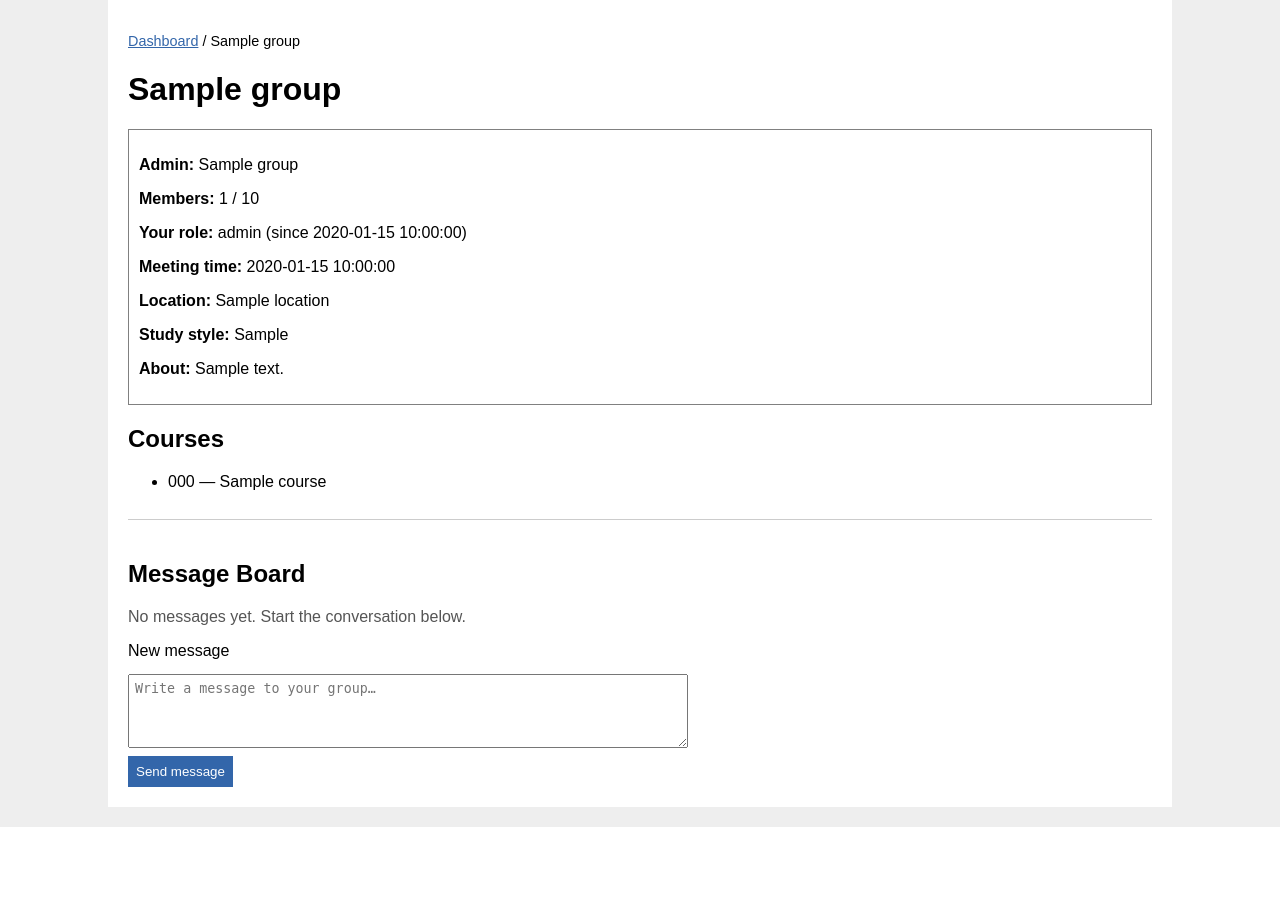
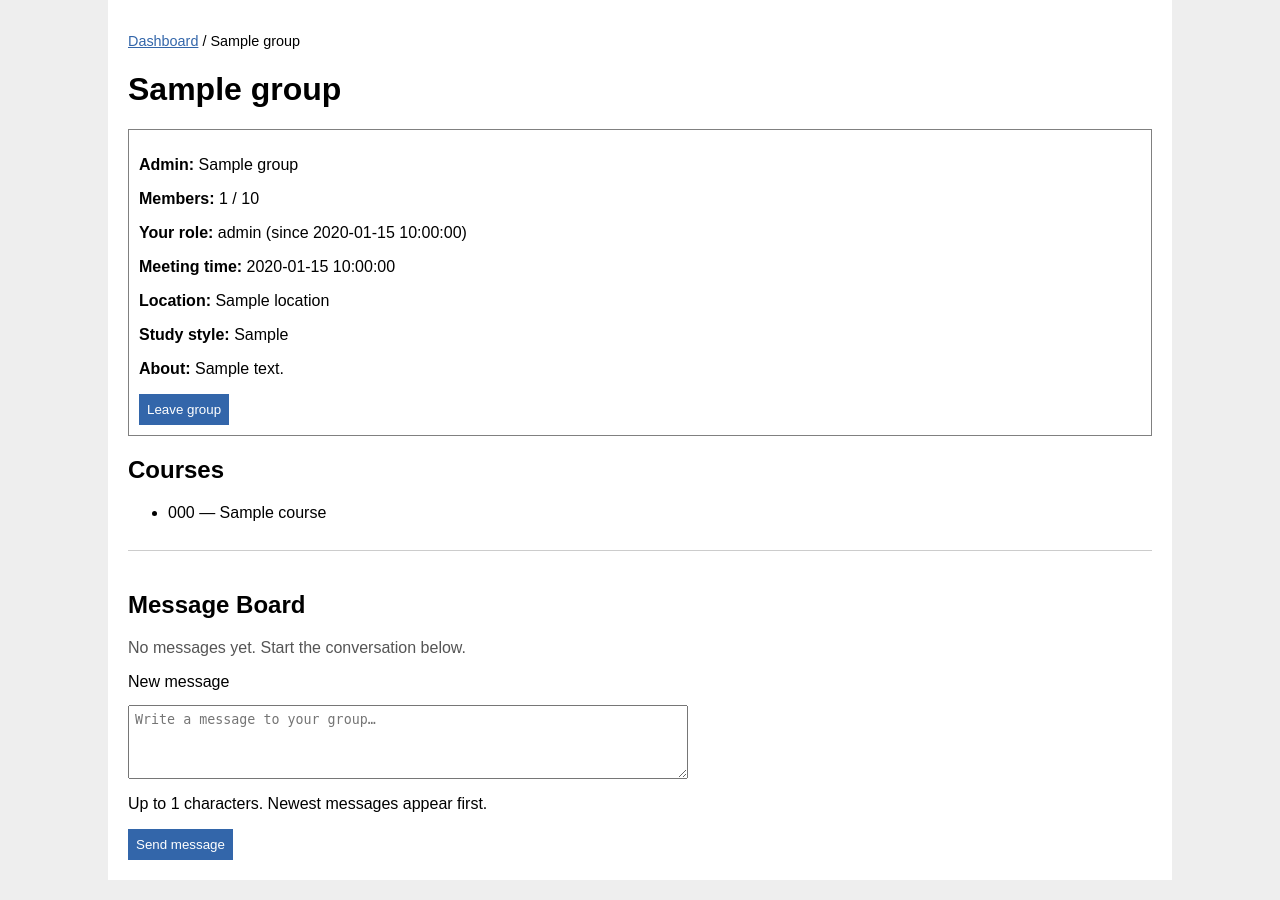
Before and after one commit to daniu98/StudyBuddy, a Flask app: template templates/group_detail.html in a window 1280 px wide. Shown: the part 87-987 px from the top of the page. Before the commit the page ends 914 px from the top, so only its background shows below. Run offline with Flask 3, Linux system fonts and the light colour scheme; the template is opened without the code that fills it: most values are stand-ins (such as "Sample title", 1, 10 or a date in 2020).

Commit message:
Add leave group control and message length limit on detail page

```diff
--- a/templates/group_detail.html
+++ b/templates/group_detail.html
@@ -20,6 +20,9 @@
     {% if group.description %}
         <p><strong>About:</strong> {{ group.description }}</p>
     {% endif %}
+    <form class="group-action-form" method="post" action="{{ url_for('leave_group', group_id=group.id) }}">
+        <button type="submit" class="button-secondary">Leave group</button>
+    </form>
 </section>
 
 {% if courses %}
@@ -52,7 +55,8 @@
 
     <form method="post" class="form message-form" action="{{ url_for('group_detail', group_id=group.id) }}">
         <label for="body">New message</label>
-        <textarea id="body" name="body" rows="4" required placeholder="Write a message to your group…"></textarea>
+        <textarea id="body" name="body" rows="4" maxlength="{{ message_max_length }}" required placeholder="Write a message to your group…"></textarea>
+        <p class="message-hint">Up to {{ message_max_length }} characters. Newest messages appear first.</p>
         <button type="submit">Send message</button>
     </form>
 </section>
```
